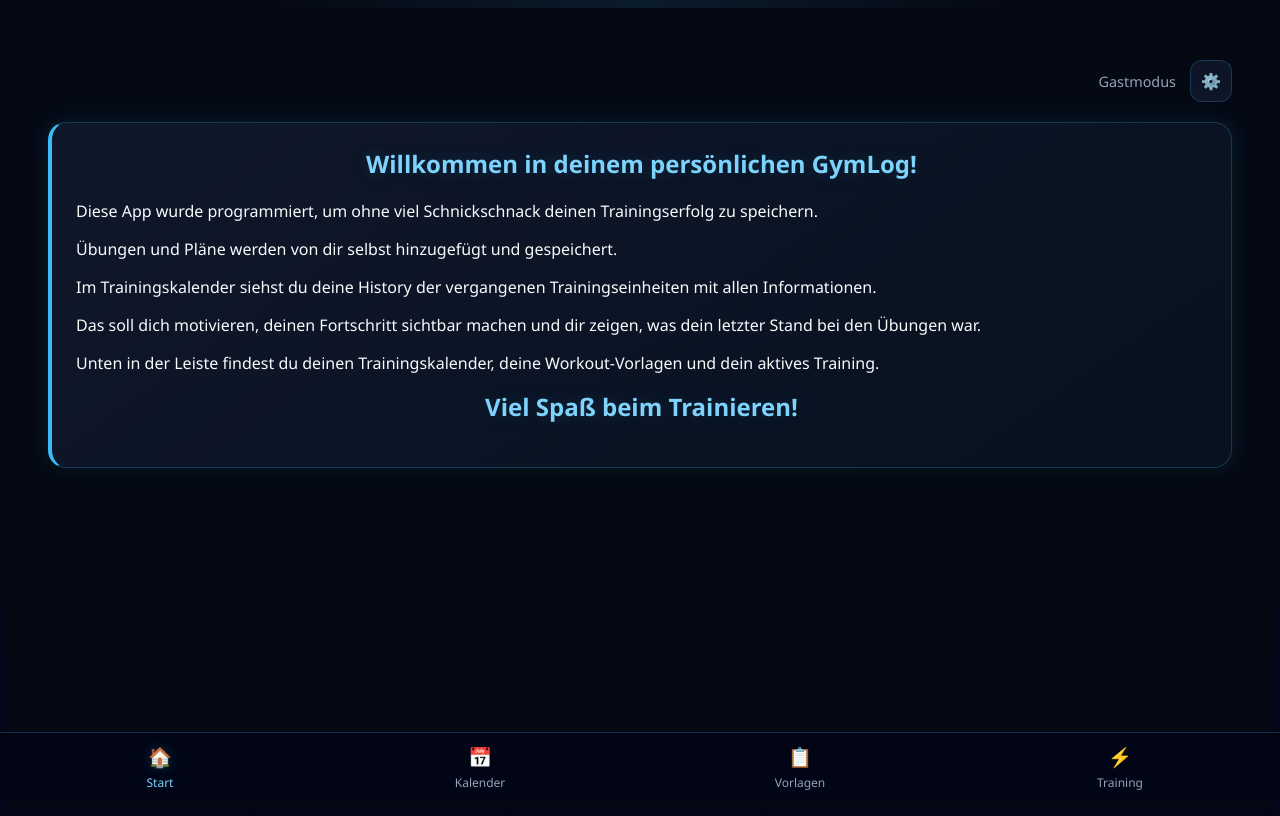
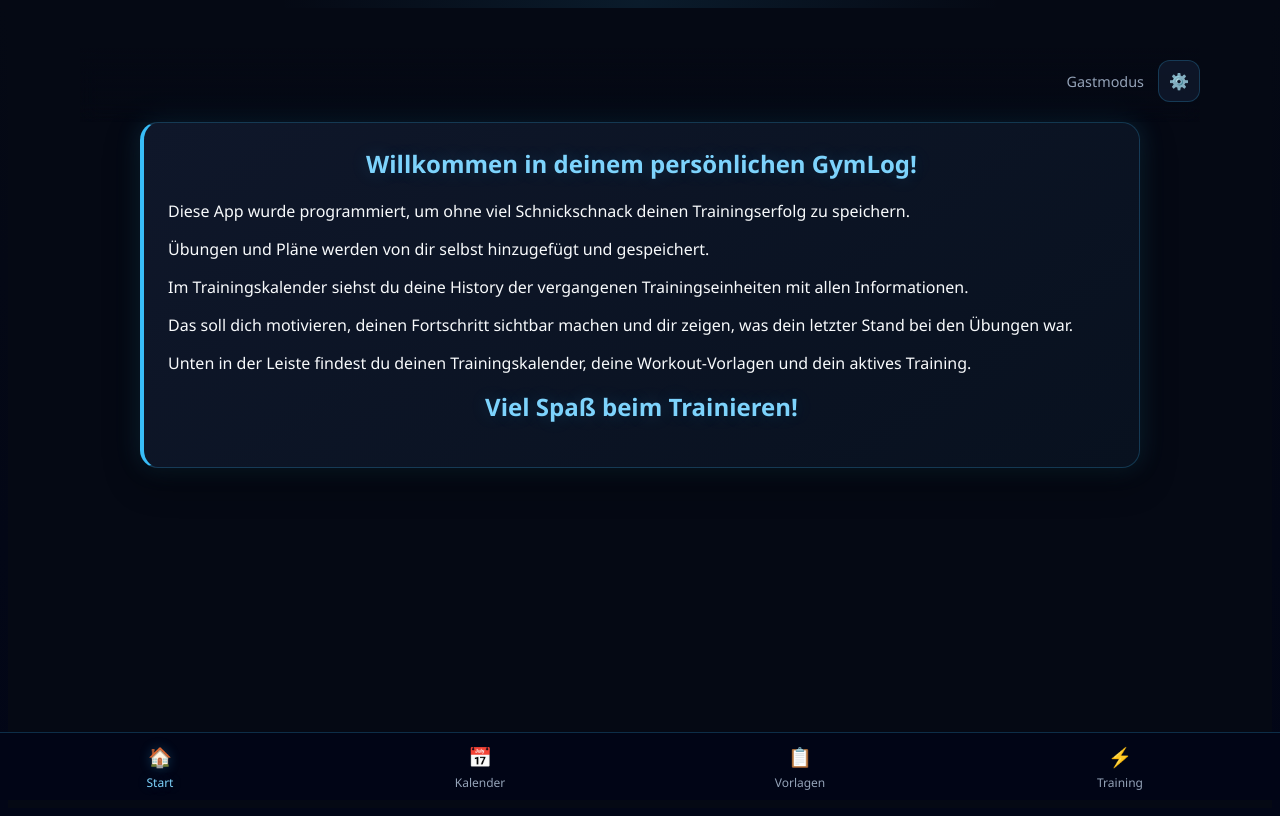
Before and after one commit to Steffo17/GymLog, a plain HTML site: page index.html in a window 1280 px wide. Both pictures are taken after a click on the button "Ohne Anmeldung fortfahren". Drawn offline with Linux system fonts and the light colour scheme; no server answers.

Commit message:
Improve desktop layout

```diff
--- a/CSS/style.css
+++ b/CSS/style.css
@@ -71,6 +71,8 @@ p {
     overflow-y: auto;
     min-width: 0;
     width: 100%;
+    max-width: 1200px;
+    margin: 0 auto;
 }
 
 #bottom-nav {
@@ -223,6 +225,8 @@ p {
     margin-bottom: 24px;
     border: 1px solid rgba(56, 189, 248, 0.22);
     border-left: 4px solid var(--accent);
+    max-width: 1000px;
+    margin: 0 auto 24px auto;
 }
 
 input,
@@ -343,17 +347,15 @@ button {
             rgba(15,23,42,0.96),
             rgba(2,6,23,0.96)
         );
-
     border:
         1px solid rgba(56,189,248,0.18);
-
     box-shadow:
         0 0 35px rgba(56,189,248,0.10),
         0 15px 40px rgba(0,0,0,0.35);
-
     border-radius: 24px;
-
     backdrop-filter: blur(12px);
+    max-width: 500px;
+    margin: 40px auto;
 }
 
 /* ================================================================
```
Also changed, not shown: Doku Trainingskalender.txt (added).
